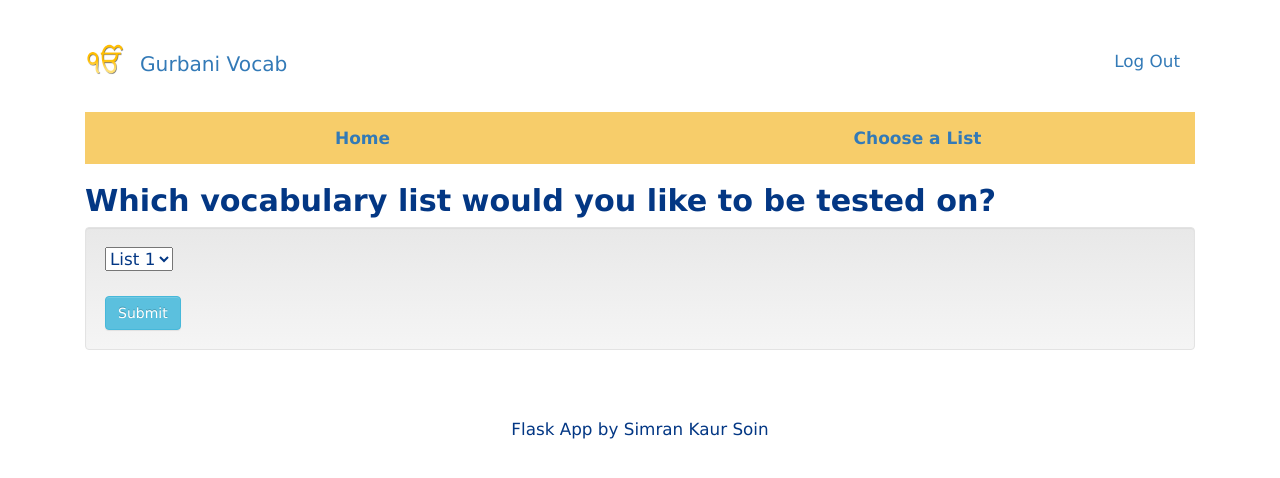
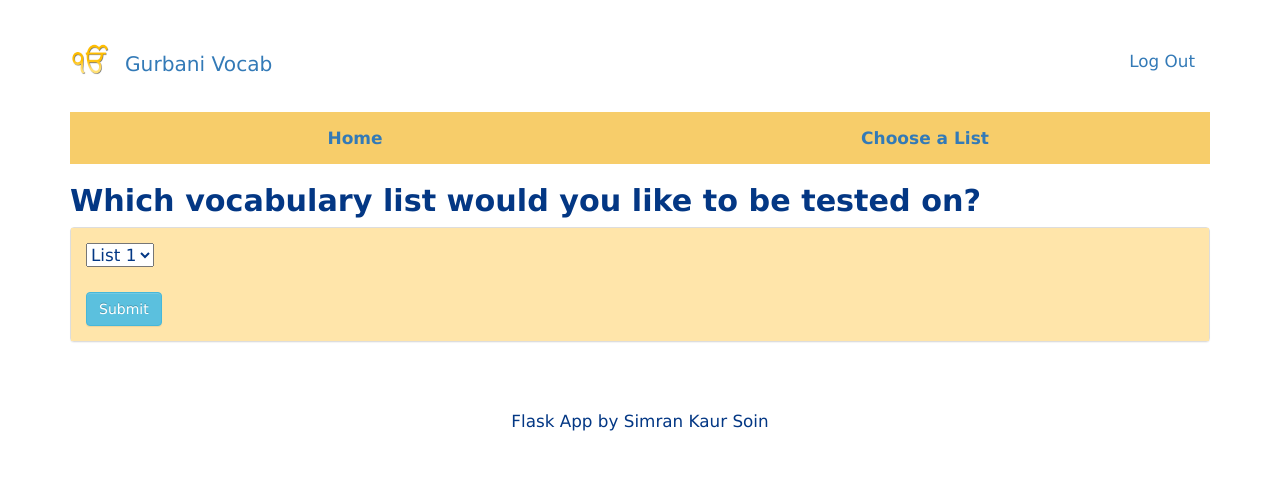
Before and after one commit to simrankaursoin/GurmukhiWordTest, a Flask app: template templates/set_session.html in a window 1280 px wide. Shown: the top 478 px of the page. Run offline with Flask 2, Linux system fonts and the light colour scheme; the template is opened without the code that fills it, so the values that code supplies are empty; some libraries are stand-ins or nearby versions.

Commit message:
Fix UI and allow user to edit profile information

```diff
--- a/templates/set_session.html
+++ b/templates/set_session.html
@@ -13,7 +13,9 @@
     <a href="/setsession"><b> Choose a List </b></a>
 </div>
 <h3 style="color:#033784;font-size:180%; font-family:Geneva;"><strong>Which vocabulary list would you like to be tested on? </strong></h3>
-<form class= "well" action="/setsession" method="post">
+<div class="panel panel-default">
+<div class="panel-body" style="background-color:#ffe5aa;">
+<form action="/setsession" method="post">
 <select name="current_list">
   <option value= "List1"> List 1</option>
   <option value= "List2"> List 2</option>
@@ -23,6 +25,6 @@
 </select>
 <br></br>
 <input class="btn btn-info" type="submit" value="Submit">
-</form>
+</form></div></div>
 </body>
 {% endblock %}
```
